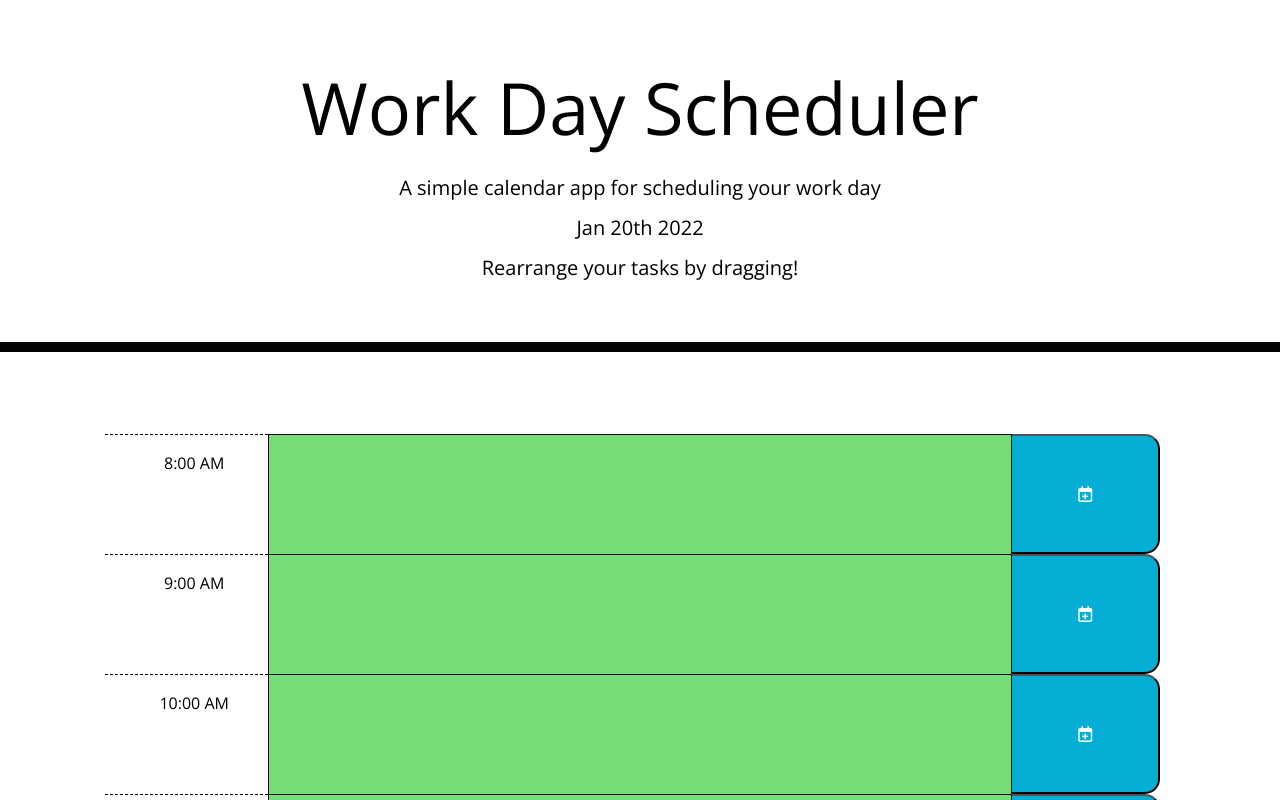
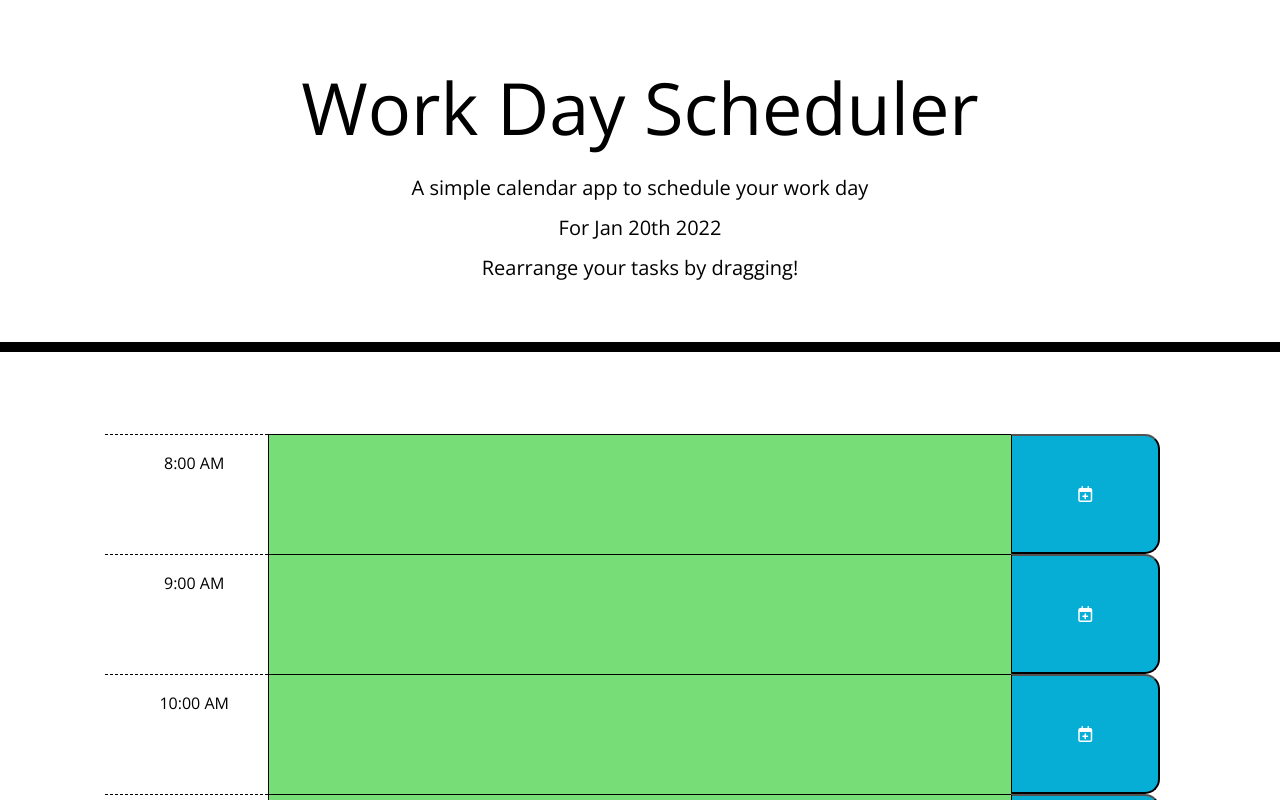
Before and after one commit to MrSumada/daily-scheduler, a plain HTML site: page index.html in a window 1280 px wide. Shown: the top 800 px of the page. Drawn offline with nearby package versions, Linux system fonts and the light colour scheme.

Commit message:
update currentDay on new day

```diff
--- a/assets/js/script.js
+++ b/assets/js/script.js
@@ -92,8 +92,12 @@ if (!storedArr) {
         }
     }
 
-// Sets Current Day at the top of the page
-$("#currentDay").text(moment().format("MMM Do YYYY"));
+// Sets Current Day at the top of the page, on Open and every 30 seconds
+$("#currentDay").text("For " + moment().format("MMM Do YYYY"));
+
+setInterval (function(){
+    $("#currentDay").text("For " + moment().format("MMM Do YYYY"));
+}, 30000);
 
 // Set Past, Present, and Future classes, on Open and every 30 seconds
 setTimeBackground();
--- a/index.html
+++ b/index.html
@@ -29,7 +29,7 @@
   <body>
     <header class="jumbotron">
       <h1 class="display-3">Work Day Scheduler</h1>
-      <p class="lead">A simple calendar app for scheduling your work day</p>
+      <p class="lead">A simple calendar app to schedule your work day</p>
       <p id="currentDay" class="lead"></p>
       <p class="lead">Rearrange your tasks by dragging!</p>
     </header>
```
